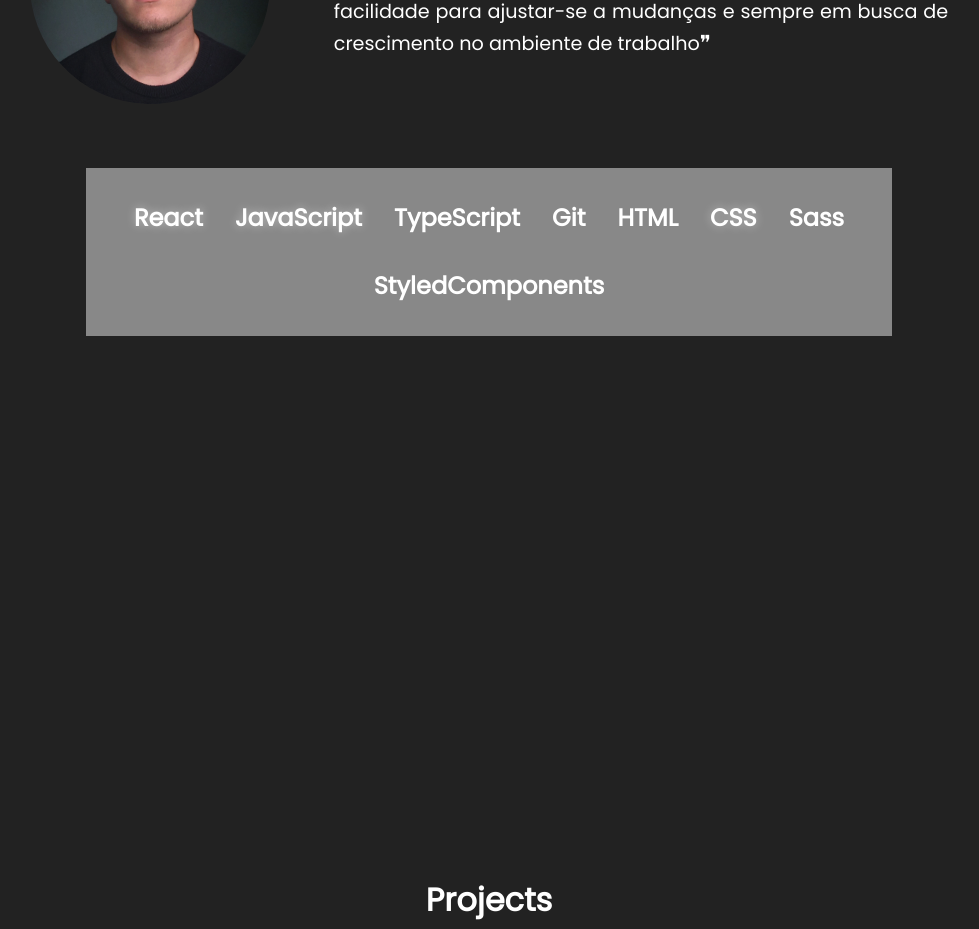
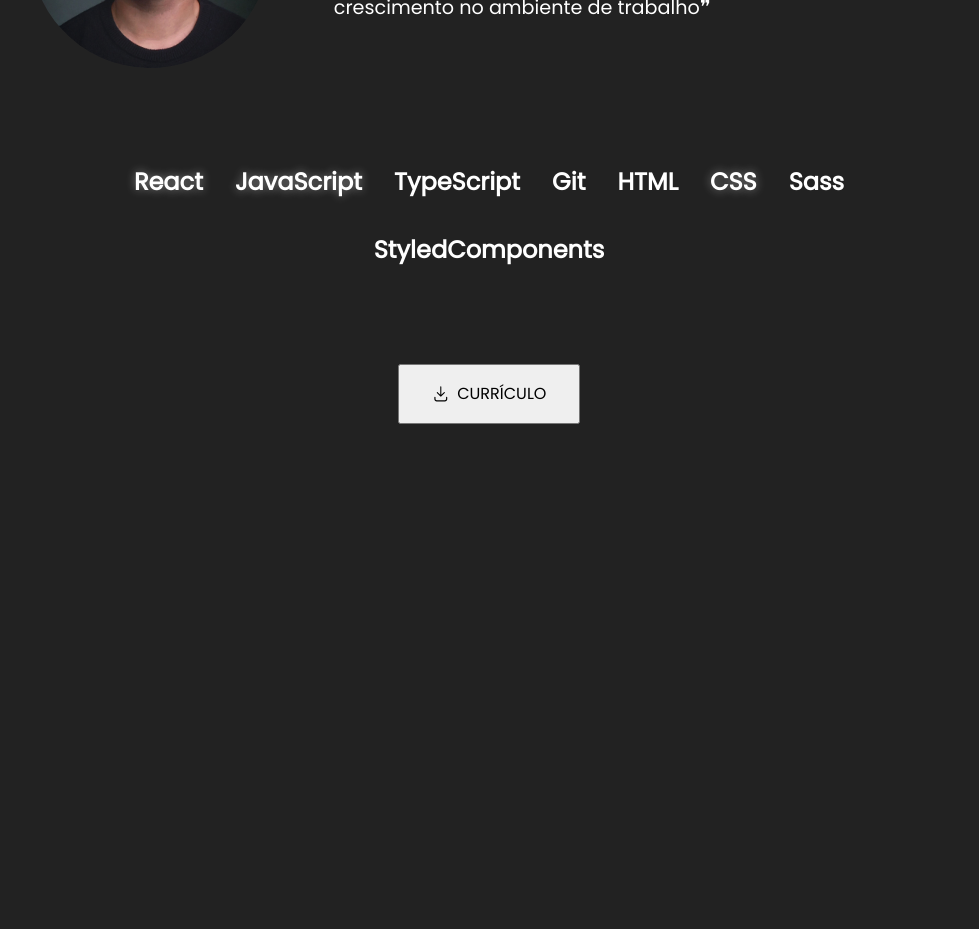
Before and after one commit to matheusgesser/my-website, a React (Vite) app: page / in a window 1280 px wide. Shown: the part 1100-2029 px from the top of the page, without its empty margins (151-1130 px from the left). Built offline with nearby package versions, Linux system fonts and the light colour scheme; a web font is replaced by a local one.

Commit message:
feat: add resume to about section

```diff
--- a/src/assets/lang/br.json
+++ b/src/assets/lang/br.json
@@ -1,4 +1,5 @@
 {
   "position": "Desenvolvedor Front-end",
-  "about": "Graduando em Análise e Desenvolvimento de Sistemas, com um olhar apurado para detecção de problemas e busca de soluções. Espírito curioso, grande capacidade de aprendizado, facilidade para ajustar-se a mudanças e sempre em busca de crescimento no ambiente de trabalho"
+  "about": "Graduando em Análise e Desenvolvimento de Sistemas, com um olhar apurado para detecção de problemas e busca de soluções. Espírito curioso, grande capacidade de aprendizado, facilidade para ajustar-se a mudanças e sempre em busca de crescimento no ambiente de trabalho",
+  "resume": "Currículo"
 }
--- a/src/assets/lang/us.json
+++ b/src/assets/lang/us.json
@@ -1,4 +1,5 @@
 {
   "position": "Front-end Developer",
-  "about": "Graduating in Systems Analysis and Development, with a keen eye for problem detection and solution finding, endowed with a great ability to learn, skill to adjust to changes, curious spirit and always seeking growth and development in the work environment"
+  "about": "Graduating in Systems Analysis and Development, with a keen eye for problem detection and solution finding, endowed with a great ability to learn, skill to adjust to changes, curious spirit and always seeking growth and development in the work environment",
+  "resume": "Resume"
 }
--- a/src/pages/About/index.jsx
+++ b/src/pages/About/index.jsx
@@ -1,6 +1,7 @@
 import './styles.scss'
 // import { useAnimations } from './useAnimations'
 import ProfilePic from '../../assets/profile.jpg'
+import { RxDownload } from 'react-icons/rx'
 
 export function About({ theme, t }) {
   // useAnimations()
@@ -22,6 +23,9 @@ export function About({ theme, t }) {
           <h2>Sass</h2>
           <h2>StyledComponents</h2>
         </section>
+        <button>
+          <RxDownload />{t('resume')}
+        </button>
       </section>
     </main>
   )
--- a/src/pages/About/styles.scss
+++ b/src/pages/About/styles.scss
@@ -41,13 +41,24 @@ main#about {
       flex-wrap: wrap;
       gap: 2rem;
       padding: 2rem;
-      background: #888;
       h2 {
         font-size: 1.5rem;
         transition: all 0.3s;
         &.major {
           text-shadow: 0 0 10px #ffffff70;
         }
+      }
+    }
+    button {
+      display: flex;
+      align-items: center;
+      gap: 0.5rem;
+      padding: 1rem 2rem;
+      text-transform: uppercase;
+      cursor: pointer;
+      svg {
+        display: inline;
+        font-size: 1.1rem;
       }
     }
   }
```
